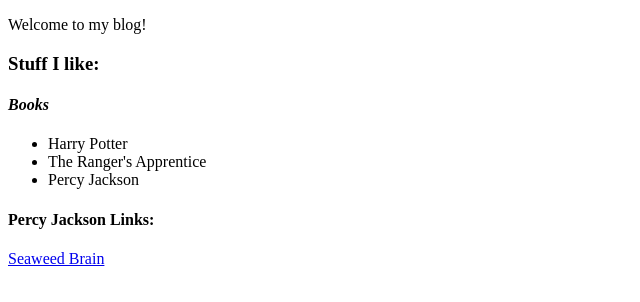
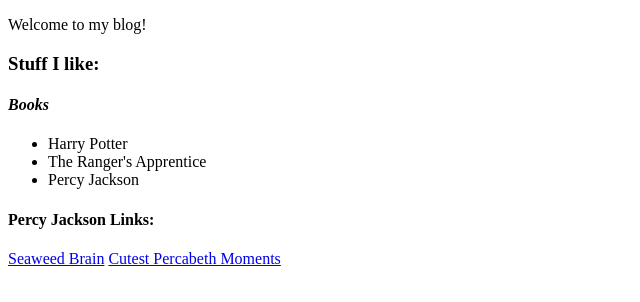
Before and after one commit to burbeloh/burbeloh.github.io, a plain HTML site: page index.html in a window 1280 px wide. Shown: the whole page, without its empty margins (0-640 px from the left). Drawn offline with Linux system fonts and the light colour scheme.

Commit message:
second link

```diff
--- a/index.html
+++ b/index.html
@@ -16,6 +16,7 @@
    </ul>
    <h4>Percy Jackson Links:</h4>
    <a href="http://faith92.deviantart.com/art/Come-on-Seaweed-Brain-361753002" target="_blank">Seaweed Brain</a>
+   <a href="http://www.hypable.com/favorite-percabeth-moments-far/1/" target="_blank">Cutest Percabeth Moments</a>
 
 </body>
 </html>
```
